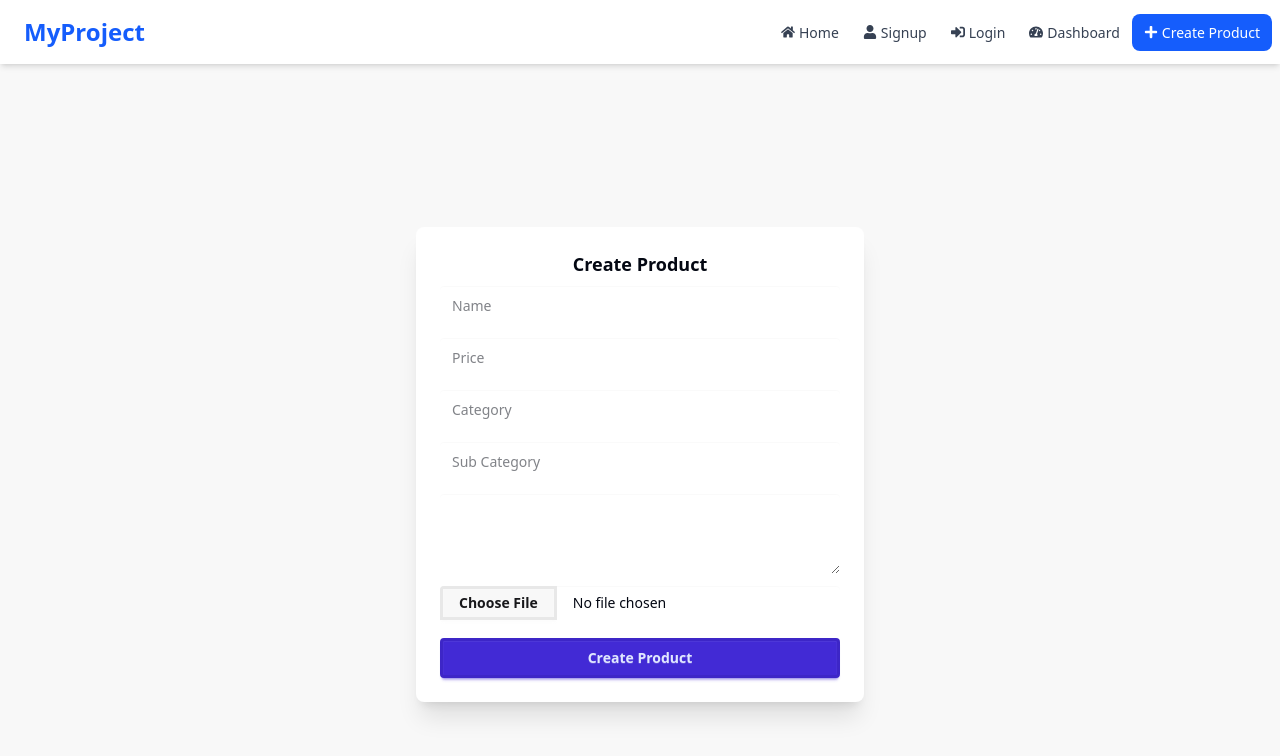
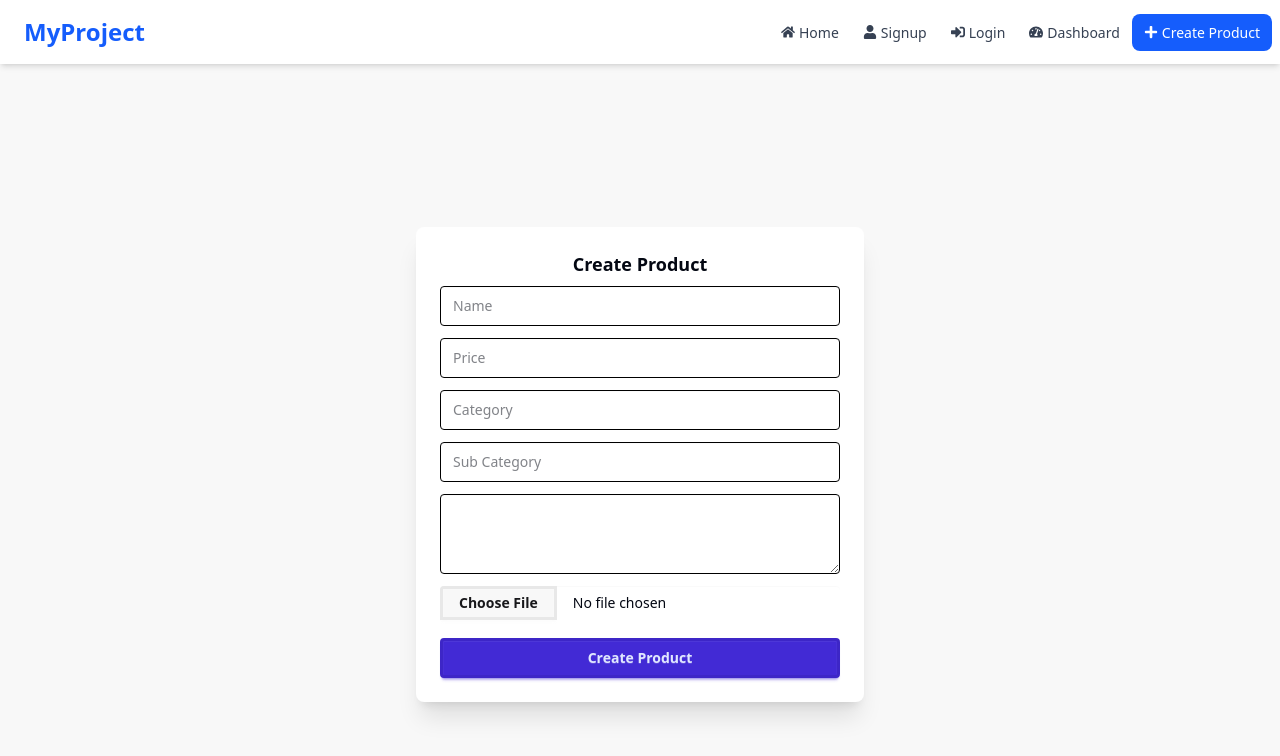
Before and after one commit to MuhammadZeb1/ecommece-meh-frontend, a React (Vite) app: page /createProduct in a window 1280 px wide. Shown: the top 756 px of the page. Built offline with nearby package versions, Linux system fonts and the light colour scheme.

Commit message:
style the input

```diff
--- a/src/pages/CreateProduct.jsx
+++ b/src/pages/CreateProduct.jsx
@@ -21,26 +21,26 @@ const CreateProduct = () => {
             <input
               name="name"
               placeholder="Name"
-              className="input input-bordered w-full"
+              className="input border border-black w-full"
             />
             <input
               name="price"
               placeholder="Price"
-              className="input input-bordered w-full"
+              className="input border border-black w-full"
             />
             <input
               name="categoryName"
               placeholder="Category"
-              className="input input-bordered w-full"
+              className="input border border-black w-full"
             />
             <input
               name="subCategory"
               placeholder="Sub Category"
-              className="input input-bordered w-full"
+              className="input border border-black w-full"
             />
             <textarea
               name="description"
-              className="textarea textarea-bordered w-full"
+              className="textarea border border-black w-full"
             />
             <input
               type="file"
--- a/src/pages/Login.jsx
+++ b/src/pages/Login.jsx
@@ -56,7 +56,7 @@ const Login = () => {
             </label>
             <input
               name="email"
-              className="input input-bordered"
+              className="input border border-black"
               onChange={handleChange}
             />
           </div>
@@ -68,7 +68,7 @@ const Login = () => {
             <input
               name="password"
               type="password"
-              className="input input-bordered"
+              className="input border border-black"
               onChange={handleChange}
             />
           </div>
--- a/src/pages/Signup.jsx
+++ b/src/pages/Signup.jsx
@@ -58,7 +58,7 @@ const Signup = () => {
             </label>
             <input
               name="name"
-              className="input input-bordered"
+              className="input border border-black"
               onChange={handleChange}
             />
           </div>
@@ -69,7 +69,7 @@ const Signup = () => {
             </label>
             <input
               name="email"
-              className="input input-bordered"
+              className="input border border-black"
               onChange={handleChange}
             />
           </div>
@@ -81,7 +81,7 @@ const Signup = () => {
             <input
               name="password"
               type="password"
-              className="input input-bordered"
+              className="input border border-black"
               onChange={handleChange}
             />
           </div>
--- a/src/pages/UpdateProducts.jsx
+++ b/src/pages/UpdateProducts.jsx
@@ -26,11 +26,11 @@ const UpdateProductPage = () => {
     <div className="card-body">
       <h2 className="card-title text-center">Update Product</h2>
       <form onSubmit={handleSubmit} className="space-y-3">
-        <input name="name" defaultValue={product.name} placeholder="Name" className="input input-bordered w-full" />
-        <input name="price" defaultValue={product.price} placeholder="Price" className="input input-bordered w-full" />
-        <input name="categoryName" defaultValue={product.category.name} placeholder="Category" className="input input-bordered w-full" />
-        <input name="subCategory" defaultValue={product.category.subCategory} placeholder="Sub Category" className="input input-bordered w-full" />
-        <textarea name="description" defaultValue={product.description} className="textarea textarea-bordered w-full" />
+        <input name="name" defaultValue={product.name} placeholder="Name" className="input border border-black w-full" />
+        <input name="price" defaultValue={product.price} placeholder="Price" className="input border border-black w-full" />
+        <input name="categoryName" defaultValue={product.category.name} placeholder="Category" className="input border border-black w-full" />
+        <input name="subCategory" defaultValue={product.category.subCategory} placeholder="Sub Category" className="input border border-black w-full" />
+        <textarea name="description" defaultValue={product.description} className="textarea border border-black w-full" />
         <input type="file" name="image" className="file-input w-full" />
         <button className="btn btn-primary w-full">Update Product</button>
       </form>
```
